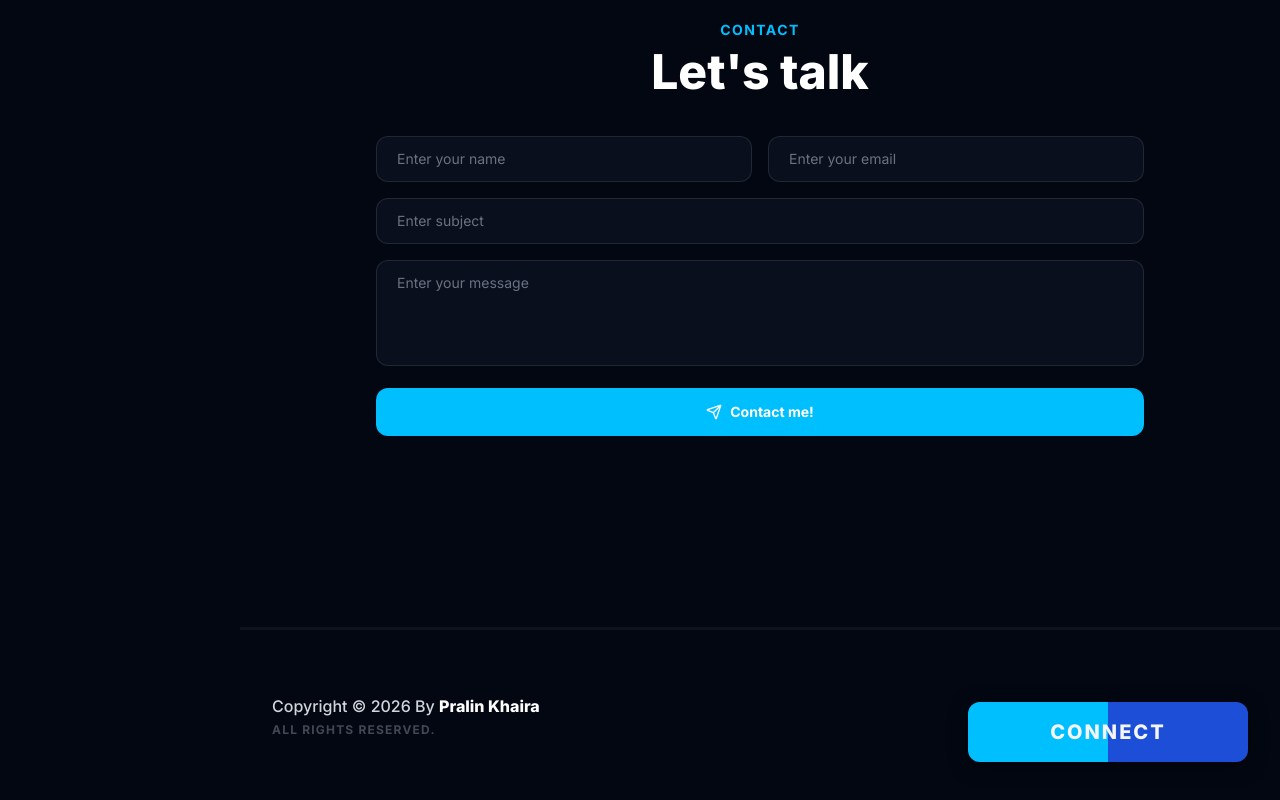
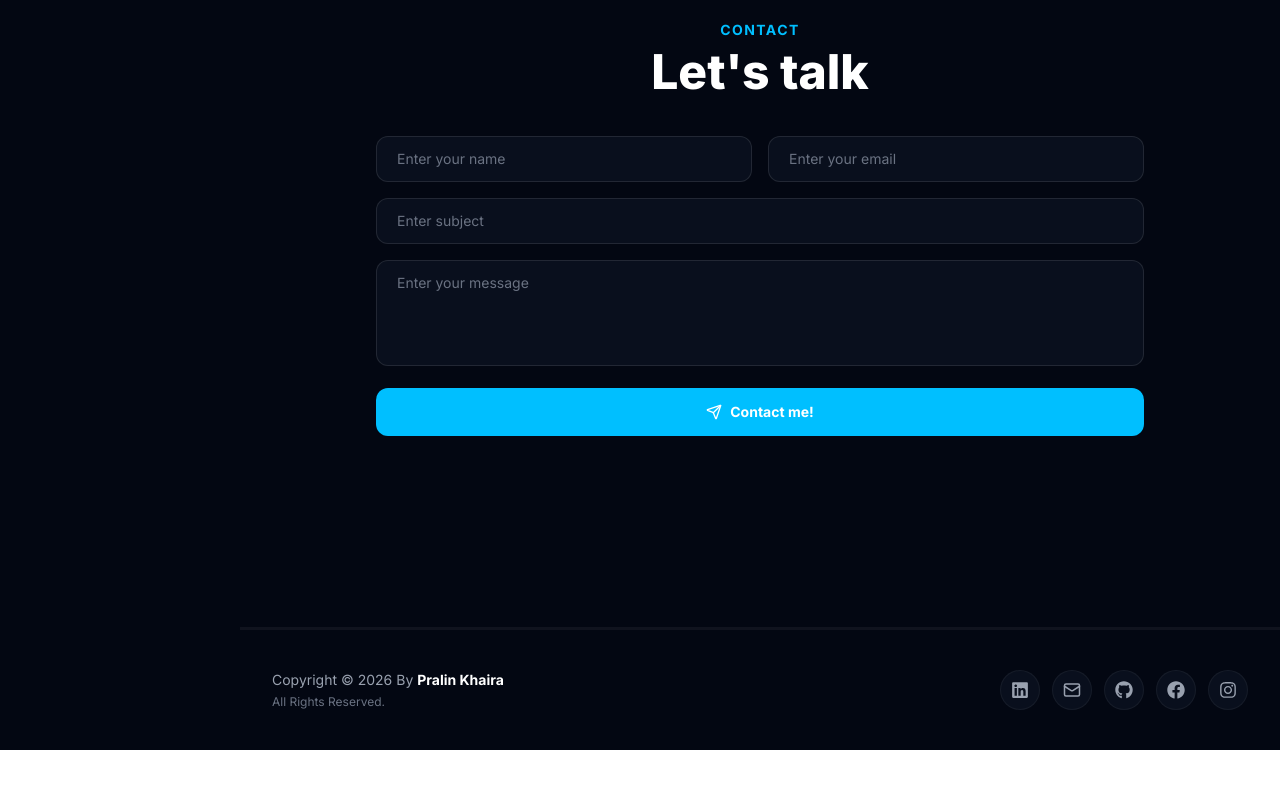
Before and after one commit to pralinkhaira/pralinkhaira.github.io, a React (Vite) app in the folder react-portfolio/: page / in a window 1280 px wide. Shown: the part 8243-9043 px from the top of the page. After the commit the page ends 8993 px from the top, so only its background shows below. Built offline with nearby package versions, Linux system fonts and the light colour scheme.

Commit message:
Revert social card design and fix persistent crash

```diff
--- a/react-portfolio/src/components/Footer.jsx
+++ b/react-portfolio/src/components/Footer.jsx
@@ -1,21 +1,44 @@
-import SocialCard from './SocialCard';
+import { Mail } from 'lucide-react';
+import { FaLinkedin, FaGithub, FaFacebook, FaInstagram } from 'react-icons/fa';
+import { socialLinks } from '../data/portfolioData';
+
+const iconMap = {
+  Linkedin: FaLinkedin,
+  Mail,
+  Github: FaGithub,
+  Facebook: FaFacebook,
+  Instagram: FaInstagram,
+};
 
 export default function Footer() {
   return (
     <footer className="py-10 px-4 lg:px-8 border-t dark:border-white/5 border-gray-200">
-      <div className="max-w-6xl mx-auto flex flex-col md:flex-row items-center justify-between gap-8">
-        <div className="text-center md:text-left">
-          <p className="text-base font-medium dark:text-gray-300 text-gray-700">
+      <div className="max-w-6xl mx-auto flex flex-col sm:flex-row items-center justify-between gap-6">
+        <div className="text-center sm:text-left">
+          <p className="text-sm dark:text-gray-400 text-gray-600">
             Copyright © 2026 By{' '}
-            <a href="#" className="font-extrabold dark:text-white text-gray-900 hover:text-brand transition-colors">
+            <a href="#" className="font-bold dark:text-white text-gray-900 hover:text-brand transition-colors">
               Pralin Khaira
             </a>
           </p>
-          <p className="text-xs text-gray-500 mt-1 uppercase tracking-widest font-bold opacity-60">All Rights Reserved.</p>
+          <p className="text-xs text-gray-500 mt-1">All Rights Reserved.</p>
         </div>
 
-        <div className="scale-90 sm:scale-100">
-          <SocialCard />
+        <div className="flex items-center gap-3">
+          {socialLinks.map((link) => {
+            const Icon = iconMap[link.icon];
+            return (
+              <a
+                key={link.icon}
+                href={link.url}
+                target="_blank"
+                rel="noopener noreferrer"
+                className="w-10 h-10 rounded-full dark:bg-gray-900/50 bg-white/70 border dark:border-white/5 border-gray-200 flex items-center justify-center dark:text-gray-400 text-gray-600 hover:text-brand hover:border-brand/30 hover:bg-brand/10 transition-all duration-300"
+              >
+                {Icon && <Icon size={18} />}
+              </a>
+            );
+          })}
         </div>
       </div>
     </footer>
--- a/react-portfolio/src/components/Hero.jsx
+++ b/react-portfolio/src/components/Hero.jsx
@@ -1,7 +1,6 @@
 import { motion } from 'framer-motion';
 import { FaLinkedin } from 'react-icons/fa';
 import { roles, heroDescription, heroButtons } from '../data/portfolioData';
-import SocialCard from './SocialCard';
 
 export default function Hero() {
   return (
```
